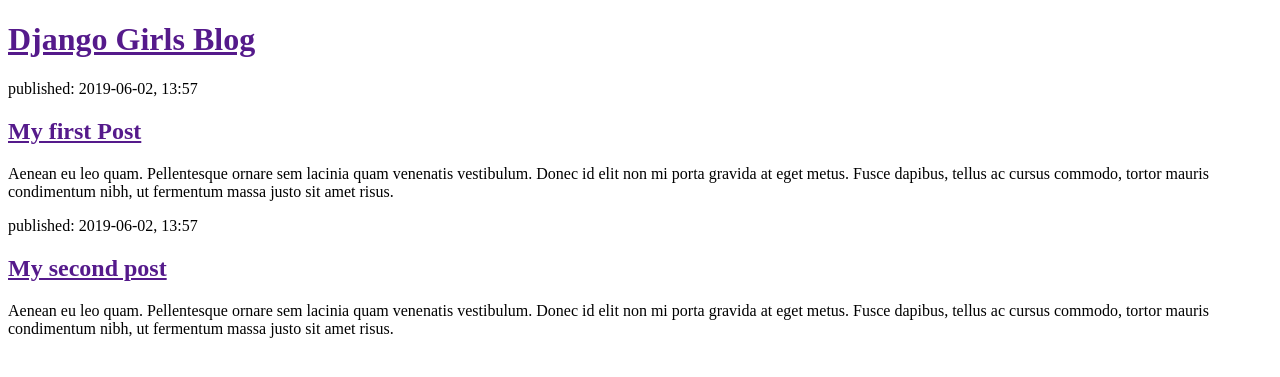
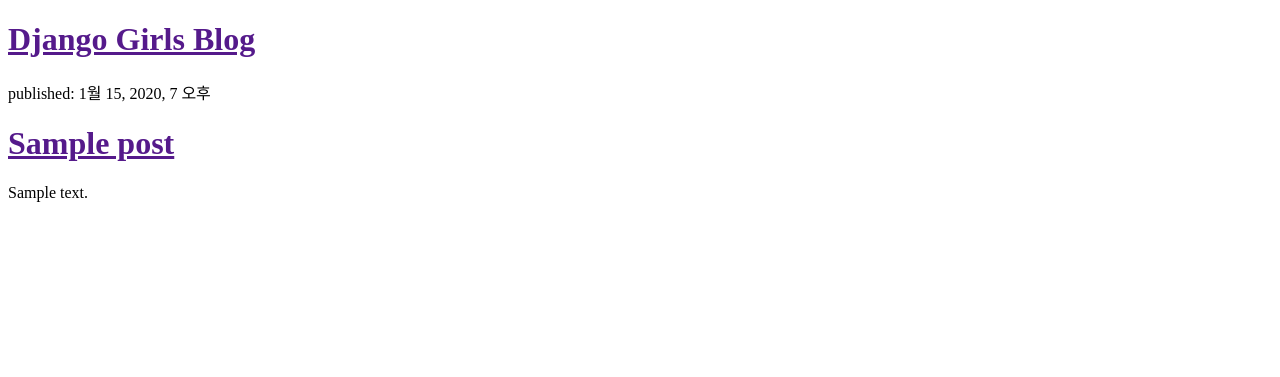
Before and after one commit to jongwon-y/django-blog, a Django app: template blog/templates/blog/post_list.html in a window 1280 px wide. Shown: the top 377 px of the page. Run offline with Django 3.2, Linux system fonts and the light colour scheme; the template is opened without the code that fills it: values that come from a table or form of the project are taken from there, others are empty; tables that the repository leaves empty hold one stand-in row (values such as "Sample post").

Commit message:
Modified templates to display posts from database

```diff
--- a/blog/templates/blog/post_list.html
+++ b/blog/templates/blog/post_list.html
@@ -11,24 +11,15 @@
       <h1><a href="">Django Girls Blog</a></h1>
     </div>
     <div>
-      <p>published: 2019-06-02, 13:57</p>
-      <h2><a href="">My first Post</a></h2>
-      <p>
-        Aenean eu leo quam. Pellentesque ornare sem lacinia quam venenatis
-        vestibulum. Donec id elit non mi porta gravida at eget metus. Fusce
-        dapibus, tellus ac cursus commodo, tortor mauris condimentum nibh, ut
-        fermentum massa justo sit amet risus.
-      </p>
-    </div>
-    <div>
-      <p>published: 2019-06-02, 13:57</p>
-      <h2><a href="">My second post</a></h2>
-      <p>
-        Aenean eu leo quam. Pellentesque ornare sem lacinia quam venenatis
-        vestibulum. Donec id elit non mi porta gravida at eget metus. Fusce
-        dapibus, tellus ac cursus commodo, tortor mauris condimentum nibh, ut
-        fermentum massa justo sit amet risus.
-      </p>
+      {% for post in posts %}
+      <div>
+        <p>published: {{ post.published_date }}</p>
+        <h1>
+          <a href="">{{ post.title }}</a>
+        </h1>
+        <p>{{ post.text | linebreaksbr }}</p>
+      </div>
+      {% endfor %}
     </div>
   </body>
 </html>
--- a/blog/views.py
+++ b/blog/views.py
@@ -1,5 +1,9 @@
 from django.shortcuts import render
+from django.utils import timezone
+from .models import Post
 
 
 def post_list(request):
-    return render(request, 'blog/post_list.html', {})
+    posts = Post.objects.filter(
+        published_date__lte=timezone.now()).order_by('published_date')
+    return render(request, 'blog/post_list.html', {'posts': posts})
```
